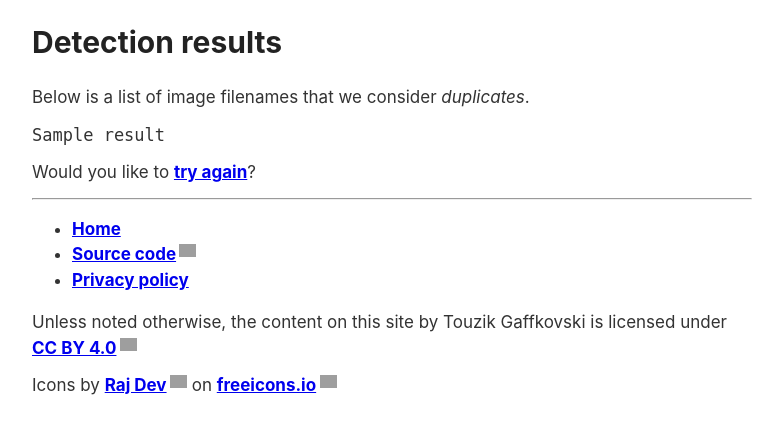
After one commit to tcysin/portfolio, a Django app: template templates/duplicates/results.html in a window 1280 px wide. The commit adds this page. Shown: the top 426 px of the page, without its empty margins (248-1031 px from the left). Run offline with Django 3.2, Linux system fonts and the light colour scheme; the template is opened without the code that fills it: most values are stand-ins (such as "Sample title", 1, 10 or a date in 2020); grey boxes are pictures that could not be loaded.

Commit message:
Add pages for image uploads and detection results

```diff
--- a/duplicates/detection.py
+++ b/duplicates/detection.py
@@ -101,7 +101,9 @@ def duplicates_dict(X: np.ndarray) -> Dict[int, List[int]]:
     return dict(dict_dups)  # freeze final dict
 
 
-def find_duplicates(images: Iterable[Image.Image], threshold: float = 0.16):
+def find_duplicates(
+    images: Iterable[Image.Image], threshold: float = 0.16
+) -> Dict[str, List[str]]:
     """
     Find duplicated or near-duplicated images.
 
--- a/duplicates/urls.py
+++ b/duplicates/urls.py
@@ -1,7 +1,8 @@
 from django.urls import path
 
-from .views import ImageUploadView
+from . import views
 
 urlpatterns = [
-    path("", ImageUploadView.as_view(), name='duplicate-detection'),
+    path("", views.upload, name="duplicate-detection"),
+    path("results/", views.detect, name="results"),
 ]
--- /dev/null
+++ b/templates/duplicates/results.html
@@ -0,0 +1,23 @@
+{% extends "base.html" %}
+
+{% block title %}
+Detection results | Touzik
+{% endblock %}
+
+{% block content %}
+<h1>Detection results</h1>
+
+{% if result %}
+<p>Below is a list of image filenames that we consider <em>duplicates</em>.</p>
+<p>
+    <samp>
+        {{ result|linebreaksbr }}
+    </samp>
+</p>
+{% else %}
+<p>We have not found any duplicated imaged (or we cannot open provided files as images).</p>
+{% endif %}
+
+<p>Would you like to <a href="{% url 'duplicate-detection' %}">try again</a>?</p>
+
+{% endblock content %}
--- a/templates/duplicates/duplicates.html
+++ b/templates/duplicates/upload.html
@@ -1,5 +1,4 @@
 {% extends "base.html" %}
-
 
 {% block title %}
 Detecting duplicated images | Touzik
@@ -8,9 +7,9 @@ Detecting duplicated images | Touzik
 {% block content %}
 <h1>Detecting duplicated images</h1>
 
-<p>This is a stub page for duplicated images detection.</p>
+<p>This is a stub page for file upload for duplicated images detection.</p>
 
-<form enctype="multipart/form-data" method="post" action="">
+<form enctype="multipart/form-data" method="post" action="{% url 'results' %}">
     {% csrf_token %}
     {{ form.as_p }}
     <p>
```
Also changed, not shown: config/settings/base.py (+9 -4 lines), config/settings/local.py (+1 -6 lines), config/settings/production.py (+4 -3 lines), duplicates/views.py (+52 -16 lines).
